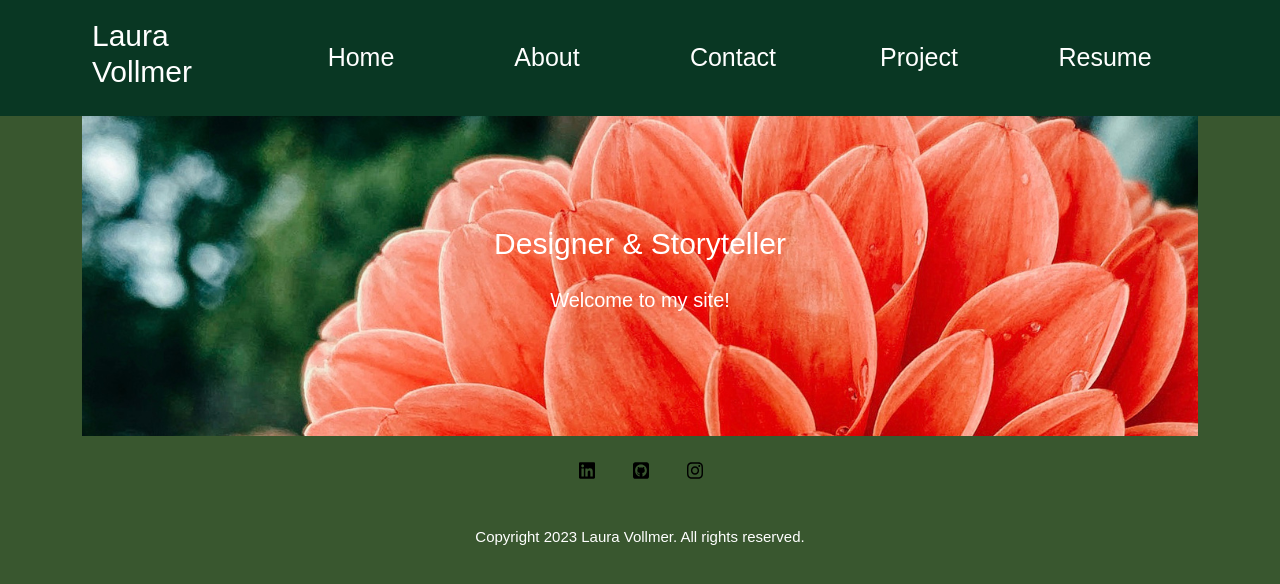
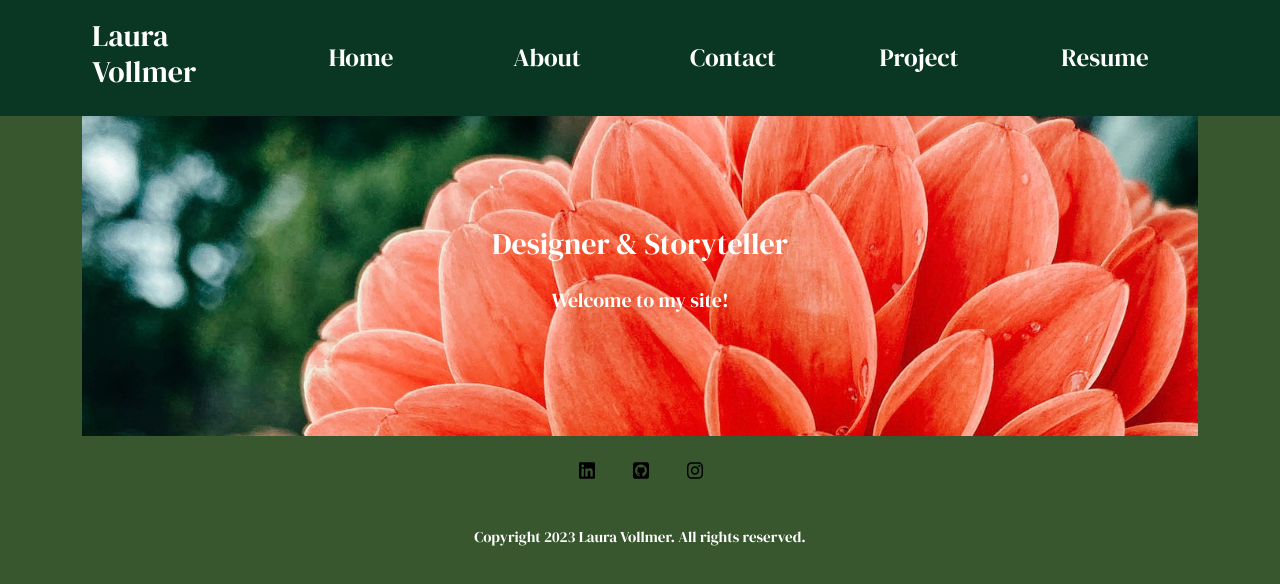
Before and after one commit to lavollmer/react-personal-website, a React (Vite) app: page / in a window 1280 px wide. Shown: the top 584 px of the page. Built offline with nearby package versions, Linux system fonts and the light colour scheme.

Commit message:
added google fonts

```diff
--- a/index.html
+++ b/index.html
@@ -2,7 +2,10 @@
 <html lang="en">
   <head>
     <meta charset="UTF-8" />
-    <link rel="icon" type="image/svg+xml" href="/vite.svg" />
+    <!-- <link rel="icon" type="image/svg+xml" href="/vite.svg" /> -->
+    <link rel="preconnect" href="https://fonts.googleapis.com">
+    <link rel="preconnect" href="https://fonts.gstatic.com" crossorigin>
+    <link href="https://fonts.googleapis.com/css2?family=DM+Serif+Display&display=swap" rel="stylesheet">
     <meta name="viewport" content="width=device-width, initial-scale=1.0" />
     <title>Laura Personal Portfolio</title>
   </head>
--- a/src/App.css
+++ b/src/App.css
@@ -8,9 +8,9 @@
 
   h1 {
     font-size: 30px;
-    font-family: sans-serif;
+  font-family: 'DM Serif Display', serif;
   }
 
   body {
-    font-family: sans-serif;
+  font-family: 'DM Serif Display', serif;
   }
```
Also changed, not shown: 1 other file (tests, documents, lock files or other folders).
